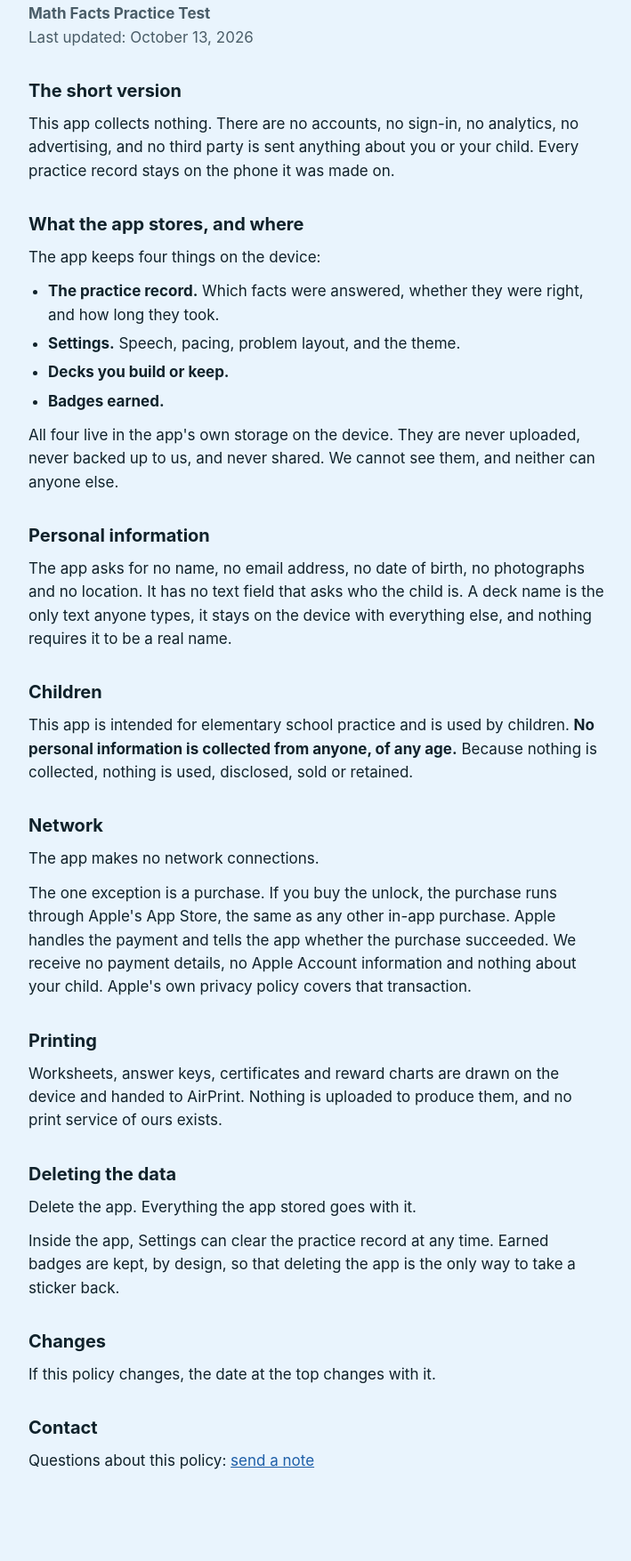
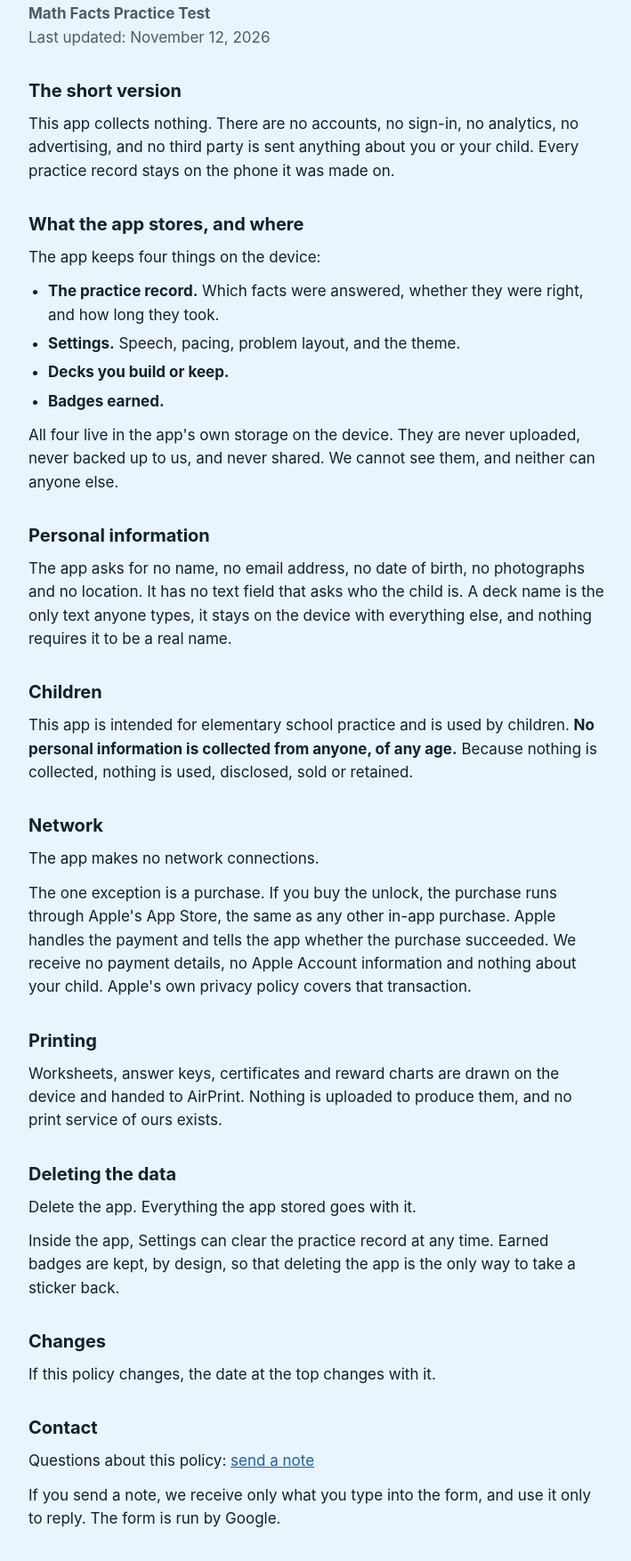
Before and after one commit to tokaberonty/smorelore, a plain HTML site: page math-facts/privacy/index.html in a window 1280 px wide. Shown: the part 125-1880 px from the top of the page at 89% size, without its empty margins (284-993 px from the left). Before the commit the page ends 1857 px from the top, so only its background shows below. Drawn offline with Linux system fonts and the light colour scheme.

Commit message:
Math Facts onto the shared note form, and say what a note sends
Math Facts linked to its own form (forms.gle/5AN7…). The author now keeps one
Google Form for every app, with a "Which app?" dropdown, so both Math Facts
pages link to it with entry.66976988=Math+Facts filled in, the same way the
Ratify USA pages do.

Both privacy policies say the app collects nothing, which is true of the app,
but a note sent through the form is something we receive. Each policy's
Contact section now says so: we get only what's typed into the form, use it
only to reply, and the form is run by Google. The Math Facts policy's date
moves to November 12, as the policy promises it will when the text changes.

Co-Authored-By: Claude Opus 5.5 <noreply@anthropic.com>
Claude-Session: https://claude.ai/code/session_01WRTPj7of2NCF8fX228Jh92

```diff
--- a/math-facts/privacy/index.html
+++ b/math-facts/privacy/index.html
@@ -11,7 +11,7 @@
   <nav><a href="/">Smorelore</a> / <a href="/math-facts/">Math Facts Practice Test</a></nav>
 
   <h1>Privacy Policy</h1>
-  <p class="lede"><strong>Math Facts Practice Test</strong><br>Last updated: October 13, 2026</p>
+  <p class="lede"><strong>Math Facts Practice Test</strong><br>Last updated: November 12, 2026</p>
 
   <h2>The short version</h2>
   <p>This app collects nothing. There are no accounts, no sign-in, no analytics, no
@@ -65,7 +65,8 @@
   <p>If this policy changes, the date at the top changes with it.</p>
 
   <h2>Contact</h2>
-  <p>Questions about this policy: <a href="https://forms.gle/5AN7XmsZnM9Pjm5R8">send a note</a></p>
+  <p>Questions about this policy: <a href="https://docs.google.com/forms/d/e/1FAIpQLSeDryTAwgEJkOfuLf2vszHFgOmOL7uxedqvypeL0Zh-J4r86w/viewform?usp=pp_url&amp;entry.66976988=Math+Facts">send a note</a></p>
+  <p>If you send a note, we receive only what you type into the form, and use it only to reply. The form is run by Google.</p>
 
 </main>
 </body>
```
Also changed, not shown: math-facts/index.html (+1 -1 lines), ratify-usa/privacy/index.html (+1 -0 lines).
